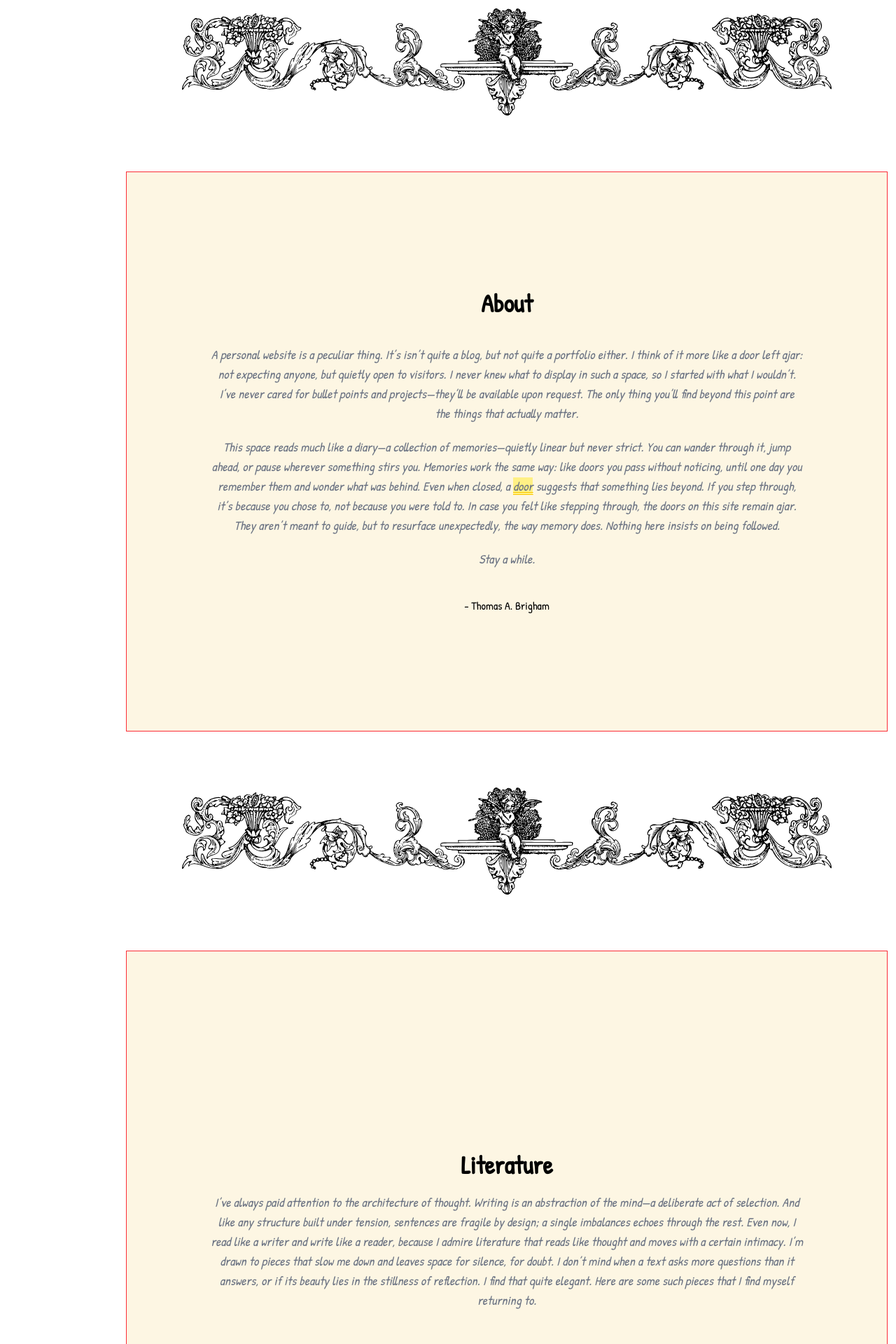
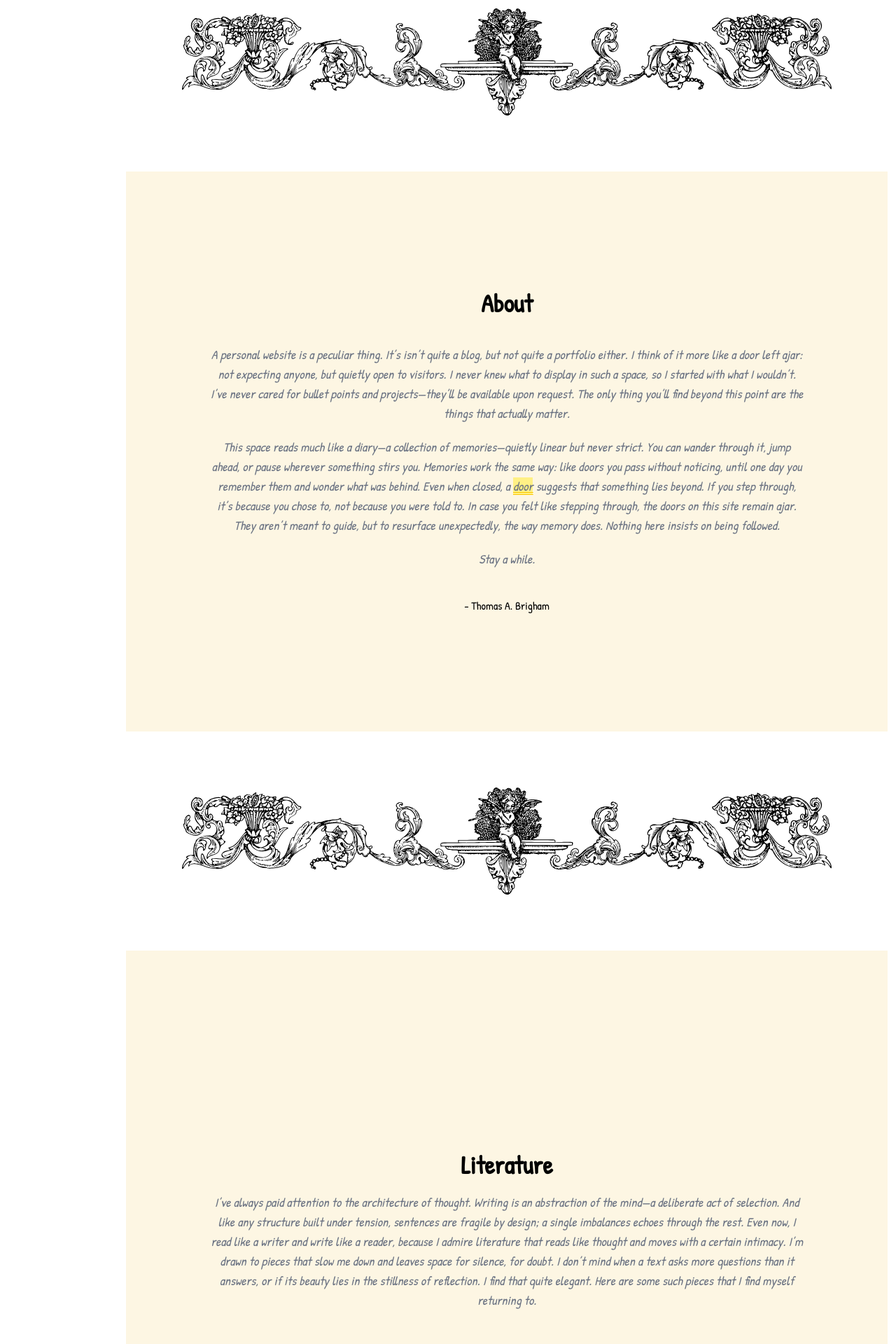
Before and after one commit to denoire/denoire.github.io, a Next.js app: page / in a window 1280 px wide. Shown: the part 880-2800 px from the top of the page at 70% size. Built offline with nearby package versions, Linux system fonts and the light colour scheme.

Commit message:
Remove all debugging borders and clean up Tailwind styles

```diff
--- a/app/components/About.js
+++ b/app/components/About.js
@@ -5,9 +5,7 @@
         <section
             id="about"
             className="
-            border border-red-500
-            min-h-screen
-            relative bg-[#fdf6e3]
+            min-h-screen relative bg-[#fdf6e3]
             flex flex-col justify-center items-center text-center
             "
         >
--- a/app/components/Chapter.js
+++ b/app/components/Chapter.js
@@ -3,10 +3,8 @@
         <section
             id={title.toLowerCase()}
             className="
-            border border-red-500
-            min-h-screen
-            relative bg-[#fdf6e3]
-            flex flex-col justify-center items-center text-center
+                min-h-screen relative bg-[#fdf6e3]
+                flex flex-col justify-center items-center text-center
             "
         >
             <div className="text-center">
--- a/app/components/Closing.js
+++ b/app/components/Closing.js
@@ -3,10 +3,9 @@
         <section
             id="closing"
             className="
-            border border-red-500
             min-h-screen
-            flex flex-col justify-center items-center text-center
-            "
+            flex flex-col justify-center
+            items-center text-center"
             style={{
                 backgroundImage: `
                     radial-gradient(
--- a/app/components/Hero.js
+++ b/app/components/Hero.js
@@ -5,10 +5,9 @@
         <section
             id="hero"
             className="
-            border border-red-500
             min-h-screen
-            flex flex-col justify-center items-center text-center
-            "
+            flex flex-col justify-center
+            items-center text-center"
         >
             <h1 className="text-5xl mb-3">Thomas&apos; Personal Pages</h1>
             <p className="italic">
--- a/app/components/Page.js
+++ b/app/components/Page.js
@@ -4,10 +4,8 @@
             id={heading.toLowerCase()}
             className={`
                 ${reverse ? "md:flex-row-reverse" : ""}
-                md:flex-row items-center
-                flex flex-col
-                border border-red-500
-                min-h-screen
+                flex flex-col md:flex-row
+                items-center min-h-screen
             `}
         >
             <div className="relative w-full md:w-1/2  p-3">
@@ -20,10 +18,8 @@
             </div>
 
             <div className="
-                flex flex-col
-                justify-center
-                w-full
-                text-center"
+                w-full flex flex-col
+                justify-center text-center"
             >
                 <h3 className="text-2xl font-bold mb-3">{heading}</h3>
                 <p className="text-lg leading-relaxed">{children}</p>
```
